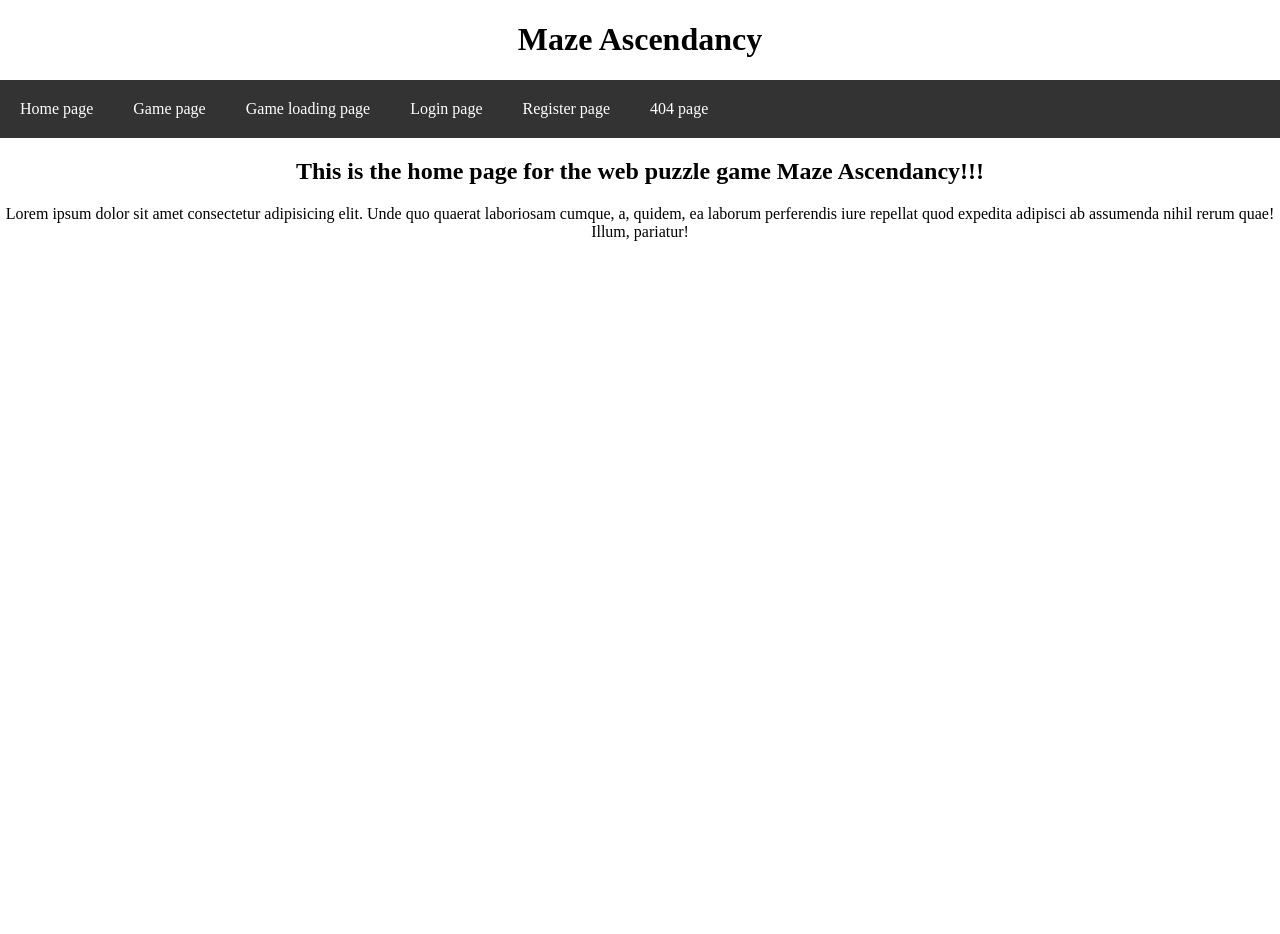
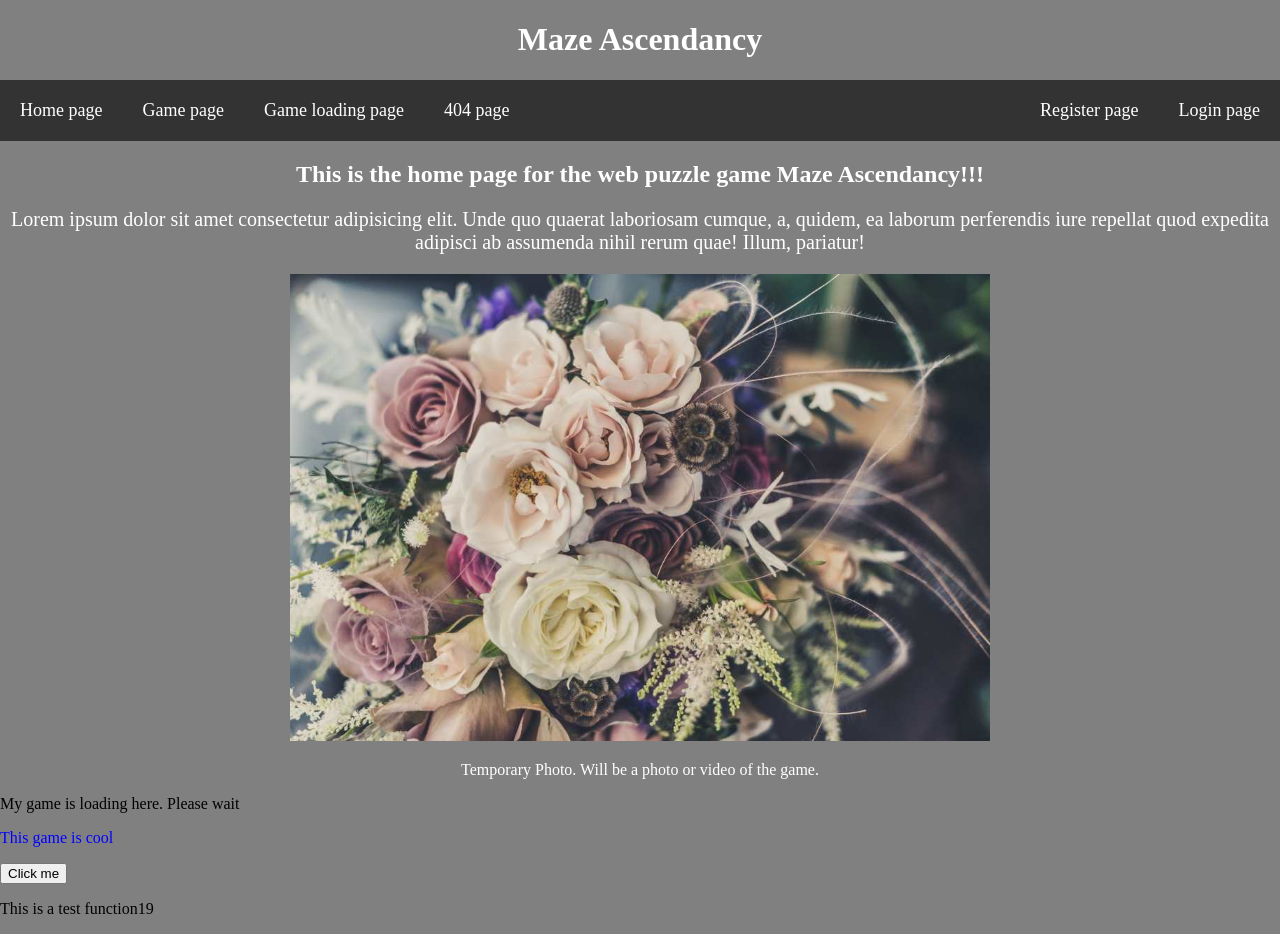
Before and after one commit to JackHodgetts/WebGame, a plain HTML site: page Web_/HTML/Index.html in a window 1280 px wide. Before the commit the page ends 800 px from the top, so only its background shows below. Drawn offline with Linux system fonts and the light colour scheme; files whose address does not match are found by name.

Commit message:
Update
- Updated the nav bar
-  Font size added to CSS

```diff
--- a/Web_/CSS/style.css
+++ b/Web_/CSS/style.css
@@ -1,5 +1,10 @@
 .margin{
     margin: 0px;
+}
+
+.font{
+    font-size: 20px;
+    font: Verdana;
 }
 
 .centered{
@@ -15,6 +20,7 @@
     background-color: hsl(0, 0%, 20%);
     padding: 0px;
     margin: 0px;
+    font-size: 18px;
     overflow: hidden;
 }
 .navbar a{
@@ -31,22 +37,6 @@
     float: left;
 }
 
-/* .Maze_Background{
-    background-image: url("/Web_/images/Maze.png");
-    background-position: center;
-    background-repeat: no-repeat;
-    background-attachment: fixed;
-    background-size: contain;
-
-    position: relative;
-} */
-
-/* .Maze_Background::after {
-    background-image: url("/Web_/images/Maze.png");
-    background-size: contain;
-    content: '';
-    position: absolute;
-    z-index: -1;
-    inset: 0;
-    background: pink;
-} */
+.navbar li2{
+    float: right;
+}
--- a/Web_/HTML/Index.html
+++ b/Web_/HTML/Index.html
@@ -6,33 +6,40 @@
         </title>
         <meta name="viewport" content="width=device-width, initial-scale=1.0">
         <link href="../CSS/style.css" rel="stylesheet" type="text/css">
-
+        <style>
+            body{
+                background-color: grey;
+            }
+        </style>
     </head>
 
     <body class="margin">
-        <h1 class="centered" style="color: #000000;">
+        <h1 class="centered" style="color: #ffffff;">
             <b>Maze Ascendancy</b>
         </h1>
+
 
         <nav class="navbar">
             <ul>
                 <li><a href="Index.html">Home page</a></li>
                 <li><a href="game.html">Game page</a></li>
                 <li><a href="gameloading.html">Game loading page</a></li>
-                <li><a href="login.html">Login page</a></li>
-                <li><a href="Register.html">Register page</a></li>
                 <li><a href="404.html">404 page</a></li>
+
+                <li2><a href="login.html">Login page</a></li2>
+                <li2><a href="Register.html">Register page</a></li2>
             </ul>
         </nav>
 
-        <main class="centered">
-            <h2>This is the home page for the web puzzle game Maze Ascendancy!!!</h2>
-            <p>Lorem ipsum dolor sit amet consectetur adipisicing elit. Unde quo quaerat laboriosam cumque, a, quidem, ea laborum perferendis iure repellat quod expedita adipisci ab assumenda nihil rerum quae! Illum, pariatur!</p>
+        <main class="centered" style="color: #ffffff;">
+            <h2>This is the home page for the web puzzle game    Maze Ascendancy!!!</h2>
+            <p class="font">Lorem ipsum dolor sit amet consectetur adipisicing elit. Unde quo quaerat laboriosam cumque, a, quidem, ea laborum perferendis iure repellat quod expedita adipisci ab assumenda nihil rerum quae! Illum, pariatur!</p>
         </main>
 
+        <div class="centered"><img src="../images/flowers.jpg" style="width: 70%;"></div>
 
 
-        <!-- <img src="../images/flowers.jpg" style="width: 50%;">
+        <p class="centered" style="color: #ffffff;"> Temporary Photo. Will be a photo or video of the game.</p>
         <p id="myitem" class="content"><div style="color: blue;"> This game is cool</div></p>
         <button onclick="alert('It is clicked');"> Click me</button>
         <p id="result">This is result</p>
@@ -47,6 +54,6 @@
             import message from "./message.js";
             document.getElementById("result").innerHTML = message();
 
-        </script> -->
+        </script>
     </body>
 </html>
```
Also changed, not shown: Web_/HTML/Register.html (+4 -3 lines), Web_/HTML/game.html (+3 -2 lines), Web_/HTML/login.html (+8 -2 lines).
